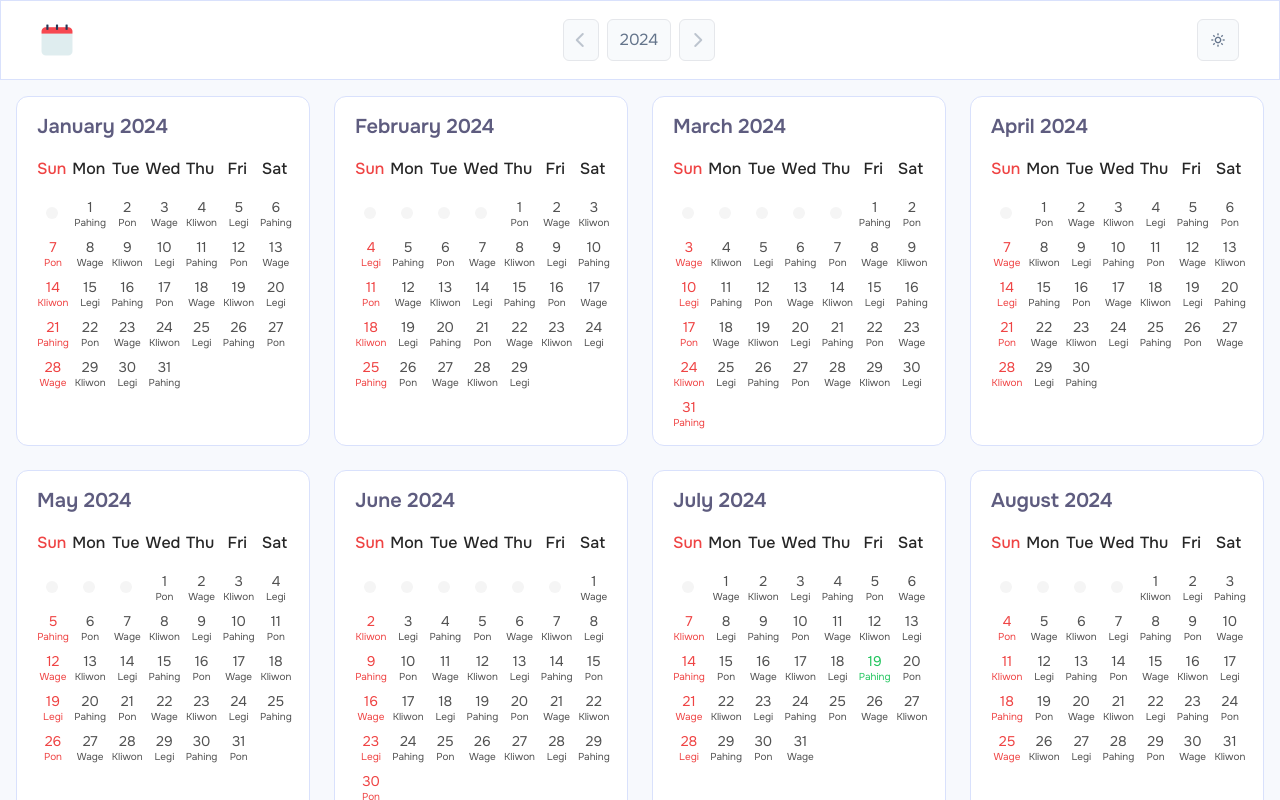
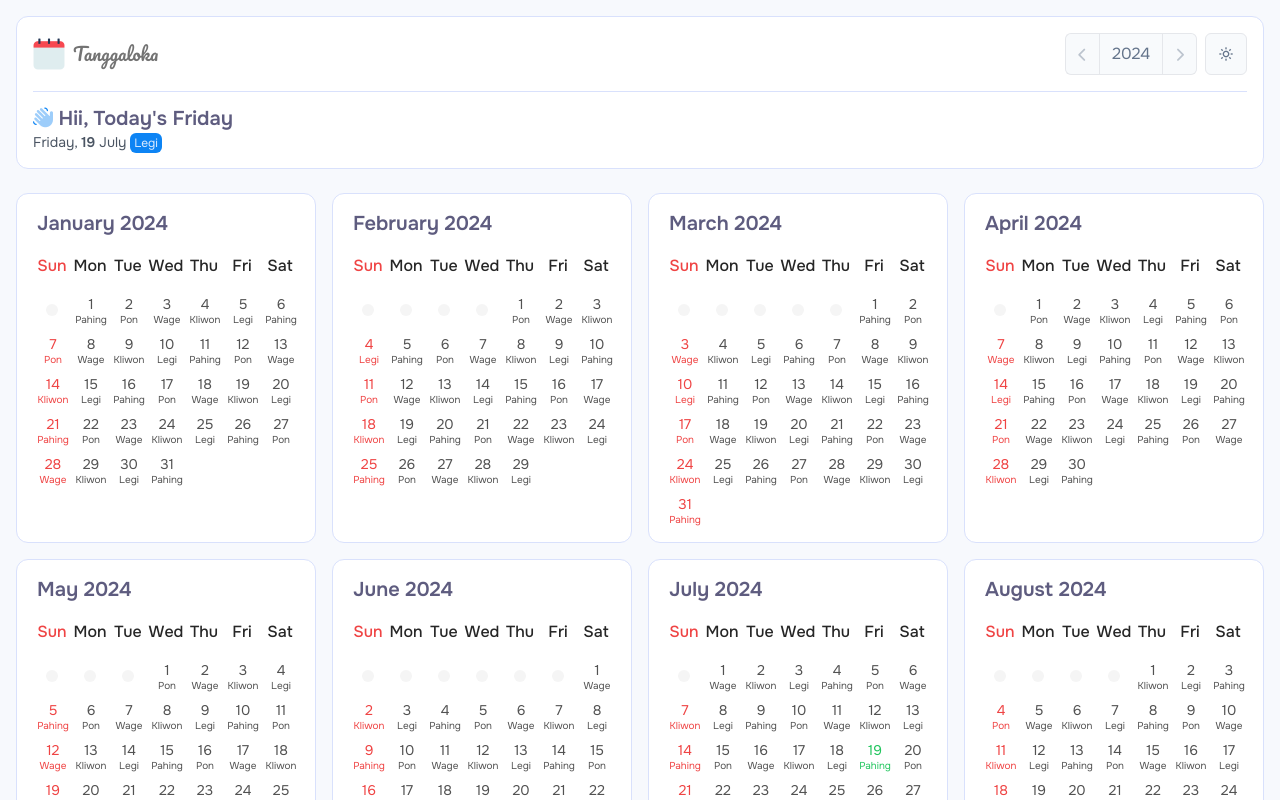
Before and after one commit to dwiwijaya/tanggaloka, a Vue app: page / in a window 1280 px wide. Shown: the top 800 px of the page. Built offline with nearby package versions, Linux system fonts and the light colour scheme.

Commit message:
add: greeting header

```diff
--- a/src/App.vue
+++ b/src/App.vue
@@ -1,14 +1,33 @@
 <template>
-  <Header @set-prev-year="setPrevYear" @set-next-year="setNextYear" :year="currentYear" />
-  <div class="container mx-auto p-4 grid grid-cols-1 md:grid-cols-2 lg:grid-cols-3 xl:grid-cols-4 gap-6">
-    <CalendarCard v-for="(month, index) in 12" :key="index" :month="index" :year="currentYear" :today="today" />
+  <div class="container flex gap-6 flex-col mx-auto p-4 pt-0 relative">
+    <Header
+      @set-prev-year="setPrevYear"
+      @set-next-year="setNextYear"
+      :year="currentYear"
+      class="rounded-b-lg sm:rounded-b-xl sticky top-0 z-10 bg-background pt-4"
+    />
+    <!-- Greeting Section -->
+
+
+    <!-- Calendar Cards -->
+    <div
+      class="grid grid-cols-1 md:grid-cols-2 lg:grid-cols-3 xl:grid-cols-4 gap-4"
+    >
+      <CalendarCard
+        v-for="(month, index) in 12"
+        :key="index"
+        :month="index"
+        :year="currentYear"
+        :today="today"
+      />
+    </div>
   </div>
 </template>
 
 <script>
-import dayjs from 'dayjs';
-import CalendarCard from './components/CalendarCard.vue';
-import Header from './components/Header.vue';
+import dayjs from "dayjs";
+import CalendarCard from "./components/CalendarCard.vue";
+import Header from "./components/Header.vue";
 
 export default {
   components: {
@@ -18,20 +37,45 @@ export default {
   data() {
     return {
       currentYear: new Date().getFullYear(),
-      today: dayjs().format('YYYY-M-DD'),
+      today: dayjs().format("YYYY-M-DD"),
     };
   },
   methods: {
     setPrevYear() {
-
-      this.currentYear = dayjs().year(this.currentYear).subtract(1, 'year').format('YYYY')
+      this.currentYear = dayjs()
+        .year(this.currentYear)
+        .subtract(1, "year")
+        .format("YYYY");
     },
     setNextYear() {
-      this.currentYear = dayjs().year(this.currentYear).add(1, 'year').format('YYYY')
-    }
-  }
+      this.currentYear = dayjs()
+        .year(this.currentYear)
+        .add(1, "year")
+        .format("YYYY");
+    },
+  },
+  computed: {
+    day() {
+      return dayjs(this.today).date();
+    },
+    monthName() {
+      return dayjs(this.today).format("MMMM");
+    },
+    dayName() {
+      return dayjs(this.today).format("dddd");
+    },
+    isWeekend() {
+      return dayjs(this.today).day() === 0 || dayjs(this.today).day() === 6; // Sunday or Saturday
+    },
+    javaneseMarketDay() {
+      const marketDays = ["Legi", "Pahing", "Pon", "Wage", "Kliwon"];
+      const baseDate = dayjs("2023-01-01"); // Adjust this to a known Javanese calendar date
+      const daysSinceBase = dayjs(this.today).diff(baseDate, "day");
+      return marketDays[daysSinceBase % 5]; // Simple calculation for market day
+    },
+  },
 };
 </script>
 <style>
-@import url('https://unpkg.com/boxicons@2.1.4/css/boxicons.min.css');
+@import url("https://unpkg.com/boxicons@2.1.4/css/boxicons.min.css");
 </style>
--- a/src/components/Header.vue
+++ b/src/components/Header.vue
@@ -1,37 +1,75 @@
 <template>
     <header>
-        <div class="flex items-center justify-between h-20 px-4 lg:px-10 bg-container border border-b border-stroke">
-            <div class="brand flex items-center gap-2">
-                <img class="w-8" :src="'/logo.png'" alt="" srcset="">
-                <p class="font-bold text-lg text-neutral-600"></p>
+        <div class="rounded-lg sm:rounded-xl h-fit p-3 sm:p-4 bg-container border border-b border-stroke">
+            <div class="flex items-center justify-between">
+                <div class="brand flex items-center gap-2">
+                    <img class="w-5 sm:w-8" :src="'/logo.png'" alt="" srcset="" />
+                    <p class="font-pacifico text-lg text-neutral-500 dark:text-neutral-300">
+                        Tanggaloka
+                    </p>
+                </div>
+                <div class="flex gap-2">
+                    <div class="flex">
+                        <button @click="$emit('set-prev-year')"
+                            class="fad fa-sm fa-chevron-left btn !rounded-r-none border-r-0"></button>
+                        <button class="btn !rounded-r-none !rounded-l-none" disabled>
+                            {{ year }}
+                        </button>
+                        <button @click="$emit('set-next-year')"
+                            class="fad fa-sm fa-chevron-right btn !rounded-l-none border-l-0"></button>
+                    </div>
+                    <button @click="toggleDarkMode()" class="group btn">
+                        <i :class="iconClass" class="bx group-active:rotate-90 transition-all duration-300 ease-in-out"></i>
+                    </button>
+                </div>
             </div>
-            <div class="flex gap-2">
-                <button @click="$emit('set-prev-year')" class="fad fa-chevron-left btn"></button>
-                <button class="btn" disabled>{{ year }}</button>
-                <button @click="$emit('set-next-year')" class="fad fa-chevron-right btn"></button>
+
+            <div v-show="!isHiddenGreeting" class="greeting">
+                <hr class="border-stroke my-4" />
+                <div>
+                    <h2 class="leading-3 mb-1 text-xl font-semibold">
+                        <i class="fad fa-hand-wave text-primary"></i> Hii, Today's
+                        {{ dayName }}
+                    </h2>
+                    <p class="dark:text-gray-500 text-gray-600 text-sm">
+                        {{ dayName }}, <span class="font-semibold">{{ day }}</span> {{ monthName }}
+                        <span class="bg-primary rounded-md text-xs p-1 py-[2px] text-blue-100 dark:text-blue-900">{{
+                            javaneseMarketDay }}</span>
+                    </p>
+                </div>
             </div>
-            <button @click="toggleDarkMode()" class="group btn !p-3">
-                <i :class="iconClass" class="bx group-active:rotate-90 transition-all duration-300 ease-in-out"></i>
-            </button>
         </div>
     </header>
 </template>
 
 <script setup>
-import { ref, computed } from 'vue'
-import { useDark, useToggle } from "@vueuse/core"
+import { ref, computed, onMounted, onBeforeUnmount } from "vue";
+import { useDark, useToggle } from "@vueuse/core";
+import dayjs from "dayjs";
 
 const props = defineProps({
     year: {
         type: Number,
-        required: true
-    }
-})
+        required: true,
+    },
+});
 
-const isDark = useDark()
-const toggleDarkMode = useToggle(isDark)
+const isDark = useDark();
+const toggleDarkMode = useToggle(isDark);
+const iconClass = computed(() => (isDark.value ? "bx-moon" : "bx-sun"));
 
-const iconClass = computed(() => {
-    return isDark.value ? 'bx-moon' : 'bx-sun'
-})
+// State for controlling greeting visibility
+const isHiddenGreeting = ref(false);
+
+// Computed properties for date formatting
+const today = ref(dayjs().format("YYYY-MM-DD"));
+const day = computed(() => dayjs(today.value).date());
+const monthName = computed(() => dayjs(today.value).format("MMMM"));
+const dayName = computed(() => dayjs(today.value).format("dddd"));
+const javaneseMarketDay = computed(() => {
+    const marketDays = ["Legi", "Pahing", "Pon", "Wage", "Kliwon"];
+    const baseDate = dayjs("2023-01-01");
+    const daysSinceBase = dayjs(today.value).diff(baseDate, "day");
+    return marketDays[daysSinceBase % 5];
+});
 </script>
--- a/src/styles/style.css
+++ b/src/styles/style.css
@@ -1,4 +1,5 @@
 @import url('https://fonts.googleapis.com/css2?family=Onest:wght@100..900&display=swap');
+@import url('https://fonts.googleapis.com/css2?family=Onest:wght@100..900&family=Pacifico&display=swap');
 
 @tailwind base;
 @tailwind components;
@@ -8,7 +9,7 @@
   --foreground-color: rgb(94, 92, 127);
   --background-color: rgb(247, 249, 253);
   --container-color: rgb(255, 255, 255);
-  --primary-color: rgb(239 68 68);
+  --primary-color: rgb(13, 132, 244);
   --stroke-color: #d9e1fc;
 }
 
@@ -16,7 +17,7 @@
   --foreground-color: rgb(159, 159, 159);
   --background-color: rgb(34, 40, 49);
   --container-color: rgb(42 48 58);
-  --primary-color: rgb(251, 149, 149);
+  --primary-color: rgb(142, 182, 241);
   --stroke-color: rgb(62, 68, 78);
 
 }
@@ -34,6 +35,6 @@ body {
 
 @layer components {
   .btn{
-    @apply px-3 py-2 flex items-center justify-center bg-slate-50 text-slate-500 border rounded-md hover:text-slate-700 dark:bg-gray-700 dark:text-slate-300 dark:border-stroke dark:hover:text-slate-200
+    @apply px-2 py-1 sm:px-3 sm:py-2 flex items-center justify-center bg-slate-50 text-slate-500 border rounded-md hover:text-slate-700 dark:bg-gray-700 dark:text-slate-300 dark:border-stroke dark:hover:text-slate-200
   }
 }
--- a/tailwind.config.js
+++ b/tailwind.config.js
@@ -11,7 +11,11 @@ module.exports = {
         container: 'var(--container-color)',
         stroke: 'var(--stroke-color)',
         primary: 'var(--primary-color)',
+        foreground: 'var(--foreground-color)',
       },
+      fontFamily:{
+        pacifico: ['Pacifico', 'cursive'],
+      }
     }
   },
   plugins: [],
```
